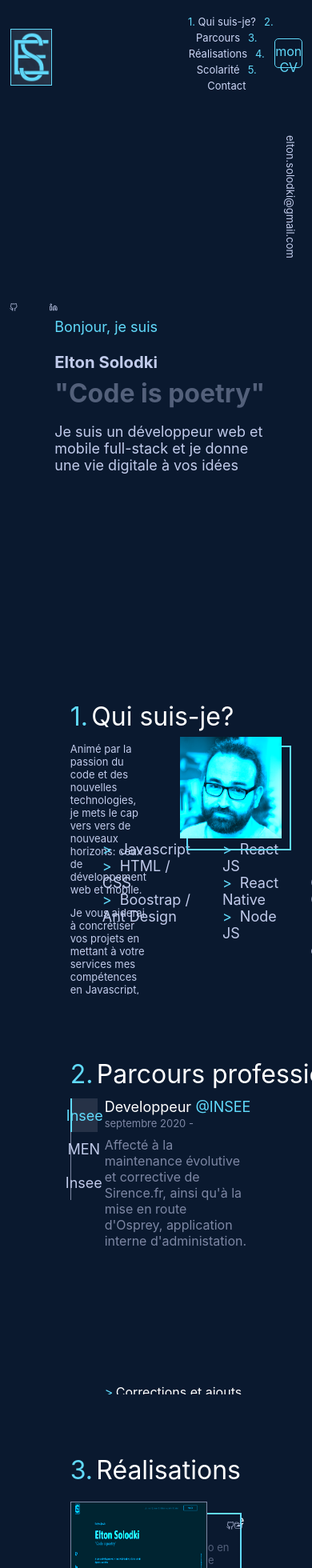
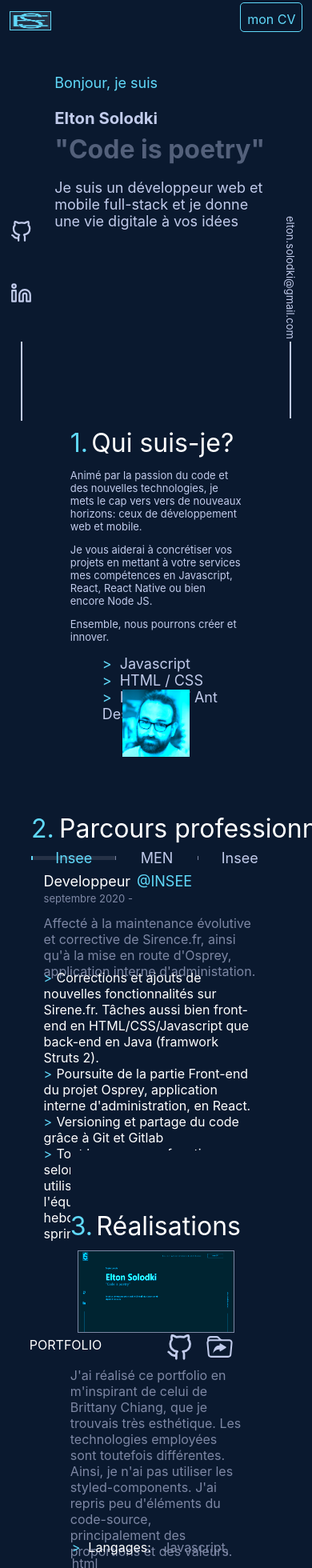
Before and after one commit to Solodk-E/website, a React (Create React App) app: page / in a window 390 px wide. Shown: the top 1960 px of the page at 80% size. Built offline with nearby package versions, Linux system fonts and the light colour scheme.

Commit message:
responsice 425 done

```diff
--- a/src/Design/Responsive-1400.css
+++ b/src/Design/Responsive-1400.css
@@ -7,13 +7,13 @@
 
 
   #social {
-    top: 20%;
+    top: 32%;
     height: 30vh;
     justify-content: space-evenly;
   }
 
   #mailLink {
-    top: 20%;
+    top: 32%;
     height: 30vh;
   }
 
@@ -68,8 +68,9 @@
 }
 
 #page3 {
-  height: 20vh;
+  height: 25vh;
   width: 55vw;
+  margin-bottom: 5%;
 }
 
 #reaAff {
@@ -80,29 +81,41 @@
   height: 15vh;
   width: 20vh;
 }
+#reaTech {
 
+  height:10vh;
+
+  display: flex;
+  flex-direction: column;
+  justify-content: center;
+  align-items:flex-start;
+  width:100%
+}
 
 #reaDoc {
-  height: 40%;
-  top: -50%;
+  height: 44%;
+  top: -52%;
 }
 
 #realines{
   width: 100%;
   display: flex;
   flex-direction: row;
-  justify-content: space-around
+  justify-content: space-around;
+
 }
 
 #reaText {
   font-size: small;
   color: #c1cbeb66;
+
 }
 
 
 
 #page4 {
-  height: 20vh;
+  height: 10vh;
+  margin-bottom: 10%;
 }
 
 .dip {
--- a/src/Design/Responsive-425.css
+++ b/src/Design/Responsive-425.css
@@ -1,57 +1,102 @@
 
 @media screen and (max-width: 425px) {
 
-  .nextSection {
-    height: 400vh;
-  }
-  .finbarre {
-  visibility: hidden;
+  #navBar {
+    background-color: #0a192f;
+    display: flex;
+    flex-direction: row;
+    justify-content: space-between;
+    align-items: center;
+    position: fixed;
+    top: 0;
+    z-index: 99;
+    width: 100%;
+    pointer-events: auto !important;
+    user-select: auto !important;
+    transition: var(--transition);
+    height: 5vh
   }
 
-  #social {
-    bottom: 0;
-    height: 30vh;
-    justify-content: space-evenly;
+#blocLignes{
+  display:none
+}
 
-  position: fixed;
-  left: 3%;
-  display: flex;
-  flex-direction: row;
-  background-color: #0a192f;
-  width: 30px;
-  height: 50vh;
-  justify-content: space-between;
-  gap: 40px;
-  align-items: center;
-  margin: 0;
-  padding: 0;
-  padding-top: 3px;
+  .ligneSommaire {
+    display: inline-block;
+    margin-left: 10px;
+    font-size: small;
+    color: #7D87A4;
+    width:100%;
+    background-color: yellow;
+  }
 
+  .ligneSommaire:hover {
+    color:white;
   }
-  .icon {
-    color: #c1cbeb;
-    width: 10px;
-    height:10px;
+
+  .buttonMenu {
+    color: #61dafb;
+  }
+  #homeLogo {
+    margin-left: 3%;
+    color: #61dafb;
+    height: 3vh;
+    width:3vw;
+    margin-bottom: 5%;
+  }
+
+  #blocDroitNav {
+    display: flex;
+    flex-direction: row;
+    margin-right: 3%;
+    justify-content: space-around;
+    width: 20%;
+      }
+  #resume {
+    border: 1px solid #61dafb;
+    border-radius: 5px;
+    color: #61dafb;
+    height: 30px;
+    width: 100%;
+    align-content: center;
+    align-self: center;
+    padding-top: 5px;
+  }
+
+  .nextSection {
+    display: flex;
+    width: 100vw;
+    background-color: #0a192f;
+    justify-content: flex-start;
+    flex-direction: column;
+    overflow: hidden;
+    align-items: center;
   }
 
 
-  #mailLink {
-    top: 20%;
-    height: 30vh;
+  #page0 {
+    display: flex;
+    flex-direction: column;
+    justify-content: flex-start;
+    padding-left: 5%;
+    padding-top: 20%;
   }
 
-  #page0 {
-    height:10vh;
-  }
 
-  #page1 {
-  height:20vh;
+#page1{
+  font-size: large;
+  color: white;
+  width: 55vw;
+  margin-top: 2%;
 }
 
 #corpus {
-  justify-content: space-between;
-  font-size: small;
-
+  display: flex;
+  flex-direction: column;
+  justify-content: space-around;
+  gap: 40px;
+  height: 60%;
+  color:#c1cbeb
 }
 
 #leftCorpus {
@@ -61,119 +106,387 @@
 }
 
 #apropos {
-  justify-content: space-around;
-  height: 70%;
+  display: flex;
+  flex-direction: column;
+  justify-content: space-evenly;
+  height: 90%;
+  margin-top: 5%;
+}
+
+.title {
+  display: flex;
+  align-items: center;
+  position: relative;
+  width: 100%;
+  font-size: xx-large;
+  white-space: nowrap;
+}
+
+.title::after {
+  content: "";
+  display: block;
+  position: relative;
+  top: 15%;
+  width: 250px;
+  height: 1px;
+  margin-left: 20px;
+  background-color: #c1cbeb66;
+}
+
+.spanNumber {
+  color: #61dafb;
+  margin-right: 2%;
 }
 
 #photoProfil2 {
-  height: 15vh;
-  width: 15vh;
+  height: 10vh;
+  width: 10vh;
+  position: relative;
+  top: 5%;
+  z-index: 12;
+  filter: sepia(100%) hue-rotate(150deg) saturate(500%);
+}
+
+#photoProfil2:hover {
+  filter: none;
 }
 
 #cadre {
-  height: 15vh;
-  width: 15vh;
-  top: -95%;
-  left: 8%;
+display: none;
 }
 
+#description {
+  text-align: left;
+}
+
+#stackTechnique {
+  display: flex;
+  flex-direction: column;
+  justify-content: space-between;
+  width: 100%;
+
+}
+
+.colTech {
+  text-align: left;
+}
+
+.colList {
+  list-style: none;
+  color:#c1cbeb
+}
+
+.colList li::before {
+  content: ">";
+  color: #61dafb;
+  padding-right: 10px;
+}
+
+li:hover {
+  color: white;
+}
+
+
 #page2 {
-  height: 20vh;
+  font-size: large;
+  color: white;
+  width: 80%;
+  margin-top: 2%;
+}
+
+#blocParcours {
+  display: flex;
+  flex-direction: column;
+  background-color: #0a192f;
+  width: 100%;
+  height: 50%;
+  margin-top: 5%;
+}
+
+#menuXP {
+  width: 100%;
+  display: flex;
+  flex-direction: row;
+  height: 100%;
+
+  justify-content: space-around;
+}
+
+#affichXP {
+  width: 85%;
+  display: flex;
+  flex-direction: column;
+  margin-left: 5%;
+}
+
+#titreXP {
+  text-align: left;
+}
+
+#periodeXP {
+  text-align: left;
+}
+
+#xpButton {
+  background-color: #0a192f;
+  width: 100%;
+  height: 20%;
+  color: #c1cbeb;
+  border-left: 1px solid #7D87A4;
+  display: flex;
+  align-items: center;
+  justify-content: center;
+}
+
+#xpButton:hover {
+  color: #61dafb;
+  background-color: #263247;
+  width: 100%;
+  height: 20%;
+  display: flex;
+  align-items: center;
+  justify-content: center;
+}
+
+#xpFocus {
+  border-left: 2px solid #61dafb;
+  color: #61dafb;
+  background-color: #263247;
+  width: 100%;
+  height: 20%;
+  display: flex;
+  align-items: center;
+  justify-content: center;
 }
 
 #xpDesc {
-  height: 50%;
+  height:30%;
+  display: flex;
+  flex-direction: column;
 }
 
 
-#xpTasks {
-  height: 50%;
+#xpTitle {
+  display: flex;
+  flex-direction: row;
 }
 
+#xpEnt {
+  color: #61dafb;
+  margin-left: 3%;
+}
+
+#xpDate {
+  text-align: left;
+  color: #7D87A4;
+  font-size: small;
+  margin-top: 1%;
+}
+
+#xpPresentation {
+  text-align: left;
+  color: #7D87A4;
+  margin-top: 5%;
+  font-size: medium;
+
+}
+
+#xpTasks {
+  display: flex;
+  flex-direction: column;
+  text-align: left;
+  color: white;
+  justify-content: space-around;
+  height: 25vh;
+  margin-top: 5%;
+  font-size: medium;
+}
+
+#aTask:before {
+  content: ">";
+  color: #61dafb;
+  font-size: medium;
+  margin-right: 2%;
+}
+
+
 #page3 {
-  height: 20vh;
+  font-size: large;
+  color: white;
   width: 55vw;
+  margin-top: 20%;
+
 }
 
 #reaAff {
-  height:30vh;
-}
 
-#cadreIll {
-  height: 15vh;
-  width: 20vh;
-}
-
-
-#reaDoc {
-  height: 40%;
-  top: -50%;
-}
-
-#realines{
   width: 100%;
-  display: flex;
-  flex-direction: row;
-  justify-content: space-around
-}
-
-#reaText {
-  font-size: small;
-  color: #c1cbeb66;
-}
-
-
-
-#page4 {
-  height: 20vh;
-}
-
-.dip {
-  padding: 15px;
-}
-
-#page5 {
-  font-size: large;
-  width: 55vw;
-  background-color: #0a192f;
   display: flex;
   flex-direction: column;
   justify-content: flex-start;
   align-items: center;
-  height: 10vh;
+
+}
+
+#cadreIll {
+  position: inherit;
+  height:40%;
+  width: 90%;
+  margin-top: 5%;
+  border: 1px solid #7D87A4;
+}
+
+#photoRea:hover {
+  filter: none;
+  border: 1px solid #7D87A4;
+}
+
+#realines{
+  margin-top: 5%;
+  width: 100%;
+  display: flex;
+  flex-direction: column;
+  justify-content: space-around
+}
+
+#reaDoc {
+  background-color: #0a192f;
+  border: none;
+  height: 30%;
+  width: 100%;
+  z-index: 0;
+  position: inherit;
+  display: flex;
+  flex-direction: column;
+  text-align: left;
+}
+
+#reaDoc:hover {
+  z-index: 20;
+}
+
+#reaTitle {
+  font-size: medium;
+  margin-top:5px
+}
+
+#reaText {
+  font-size: medium;
+  color: #7D87A4;
+}
+
+#reaFirst {
+  display: flex;
+  flex-direction: row;
+  margin-bottom: 2%;
+  justify-content: flex-end;
+}
+
+#reaLinks {
+  margin-left: 35%;
+  display: flex;
+  flex-direction: row;
+  justify-content: space-between;
+  margin-top: 2px;
+  width:50%;
+  background-color: y;
+}
+
+#reaTech {
+  margin-top: 5px;
+  padding: 2px;
+  display: flex;
+  flex-direction: column;
+  justify-content: center;
+  align-items: center;
+  width:100%
+}
+
+#photoRea {
+  height: 100%;
+  width: 100%;
+  filter: sepia(100%) hue-rotate(150deg) saturate(500%);
+}
+
+.reaTechLine {
+  color: white;
+  font-size: medium;
+}
+
+.reaTechLine:before {
+  content: ">";
+  color: #61dafb;
+  margin-right: 10px;
+}
+
+.reatechPoint {
+  color: #7D87A4;
+  margin-left: 10px;
+}
+
+#git{width: 50px;
+}
+#lin{width: 50px;
 }
 
 
-
-#messageAccroche {
-  margin-bottom: 5%;
-  font-size: xx-large;
+#page4 {
+  font-size: large;
   color: white;
+  width: 55vw;
+  margin-top: 2%;
+  display: flex;
+  height:100vh
 }
 
-#texteContact {
-
-  font-size:medium;
+#scol {
+  display: flex;
+  flex-direction: column;
+  align-items: flex-start;
+  justify-content: space-between;
+  height: 60%;
+  margin-top: 2%;
 }
 
-#cadreButton {
-  margin-bottom: 5%;
+.dip {
+  display: flex;
+  flex-direction: column;
+  justify-content: flex-start;
+  width: 100%;
+  height: 25%;
+  text-align: left;
+
+
 }
 
-#resume2 {
-  border: 1px solid #61dafb;
-  border-radius: 5px;
+.dip:before {
+  content: ">";
   color: #61dafb;
-  height: 30px;
-  width: 25%;
-  align-content: center;
-  align-self: center;
-  vertical-align: middle;
-  padding: 15px;
-  padding-left: 20px;
-  padding-right: 20px;
+  width:5%;
+  text-align: left;
+  display: none;
+}
+
+.dipDate {
+  margin-left: 5%;
+  color: #c1cbeb;
+  width: 100%;
+  text-align: left;
+}
+
+.dipText {
+  margin-left: 5%;
+  color: white;
+  width: 100%;
+  text-align: left;
+}
+
+.dipLieu {
+  margin-left: 5%;
+  color: #7D87A4;
+  text-align: left;
+  width: 100%;
 }
 
 
-
 }
--- a/src/Pages/Realisations.js
+++ b/src/Pages/Realisations.js
@@ -17,10 +17,10 @@ function Realisations() {
           <div id="reaFirst">
             <div id="reaTitle">PORTFOLIO</div>
             <div id="reaLinks">
-              <a href="https://github.com/Solodk-E/website" target="_blank" rel="noopener noreferrer">
+              <a id="git" href="https://github.com/Solodk-E/website" target="_blank" rel="noopener noreferrer">
                 <FiGithub className="icon" />
               </a>
-              <a href="http://www.eltonsolodki.com" target="_blank" rel="noopener noreferrer">
+              <a id="lin" href="http://www.eltonsolodki.com" target="_blank" rel="noopener noreferrer">
                 <BsFolderSymlink className="icon" />
               </a>
             </div>
```
Also changed, not shown: sprints.txt, src/Components/Diplome.js (line endings or trailing spaces).
